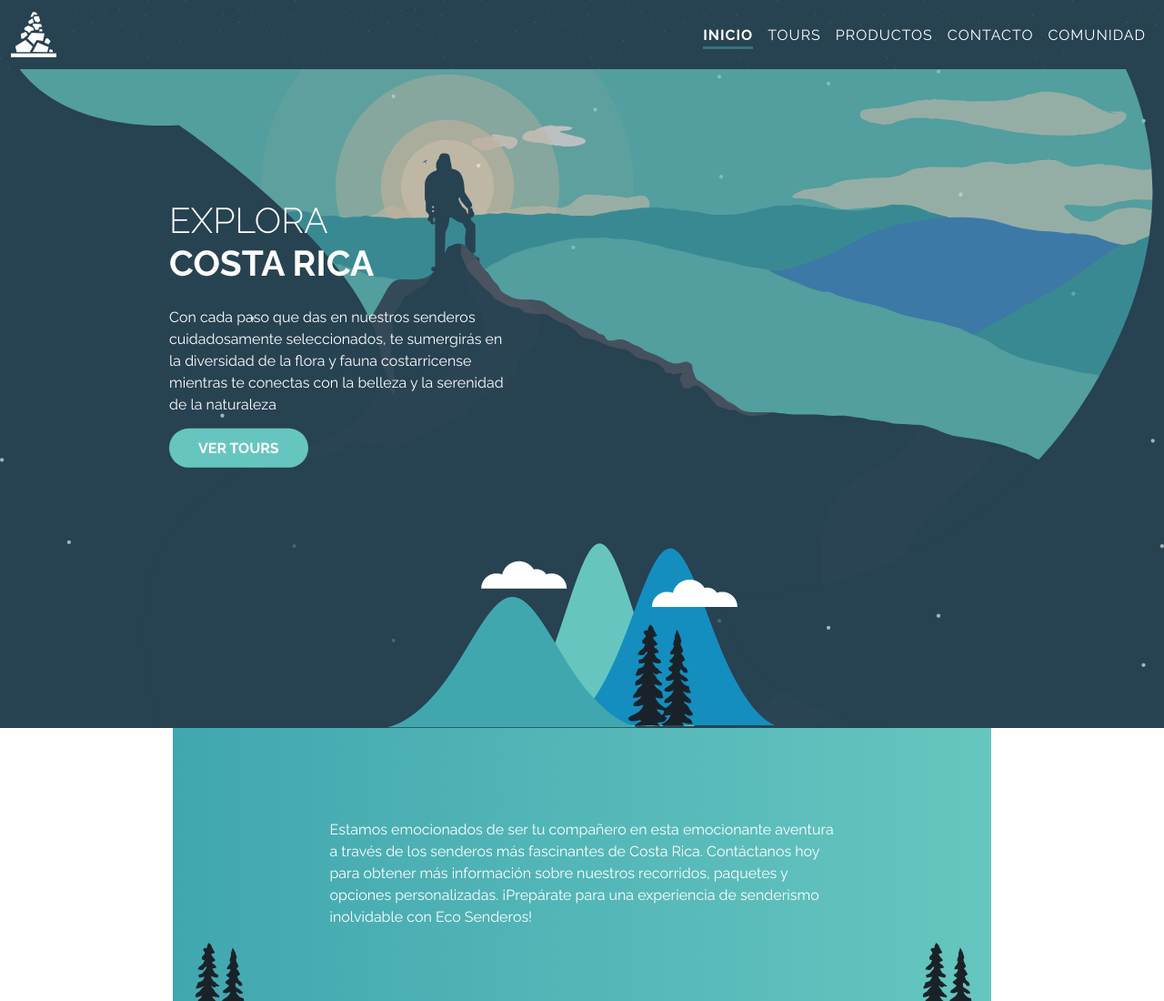
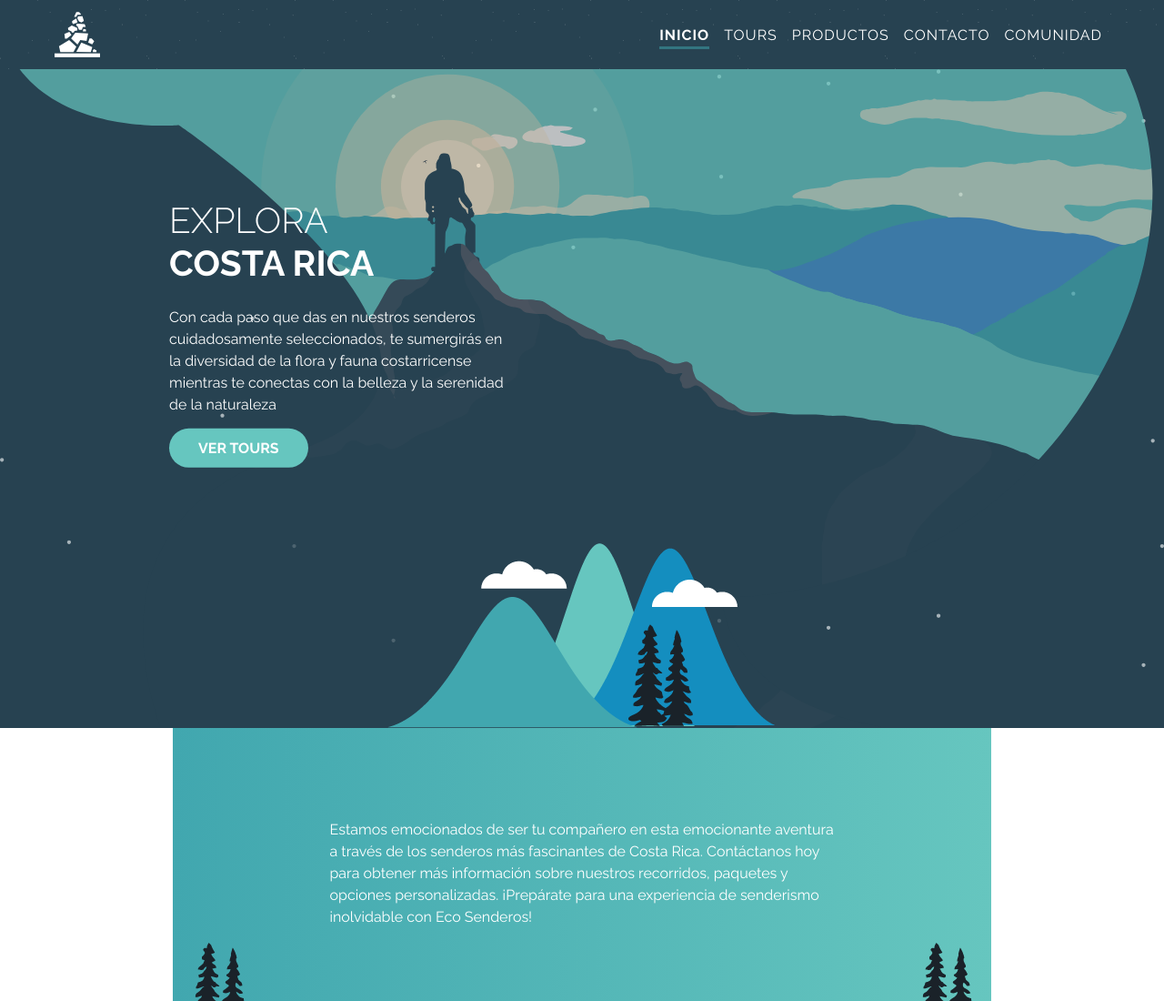
Before and after one commit to AcarMeel/eco-senderos-git, a plain HTML site: page index.html in a window 1280 px wide. Shown: the top 1100 px of the page at 91% size. Drawn offline with Linux system fonts and the light colour scheme.

Commit message:
Add space around menu items

```diff
--- a/css/menu.css
+++ b/css/menu.css
@@ -1,6 +1,8 @@
 .navbar-bg {
     background-color: var(--bg-color);
     background-image: url("../img/stars.svg");
+    padding-left: 3rem;
+    padding-right: 3rem;
 }
 
 .navbar-toggler {
```
